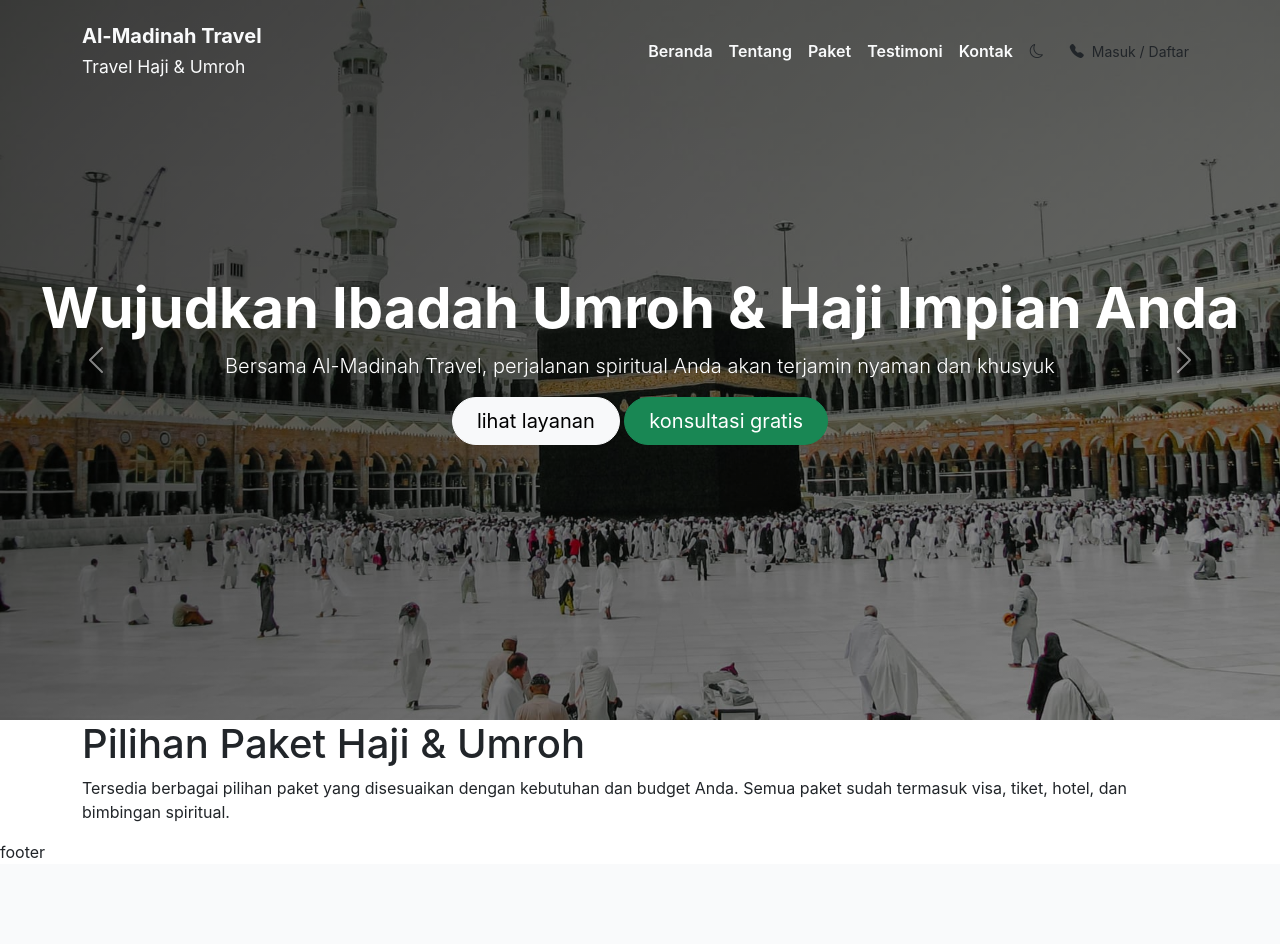
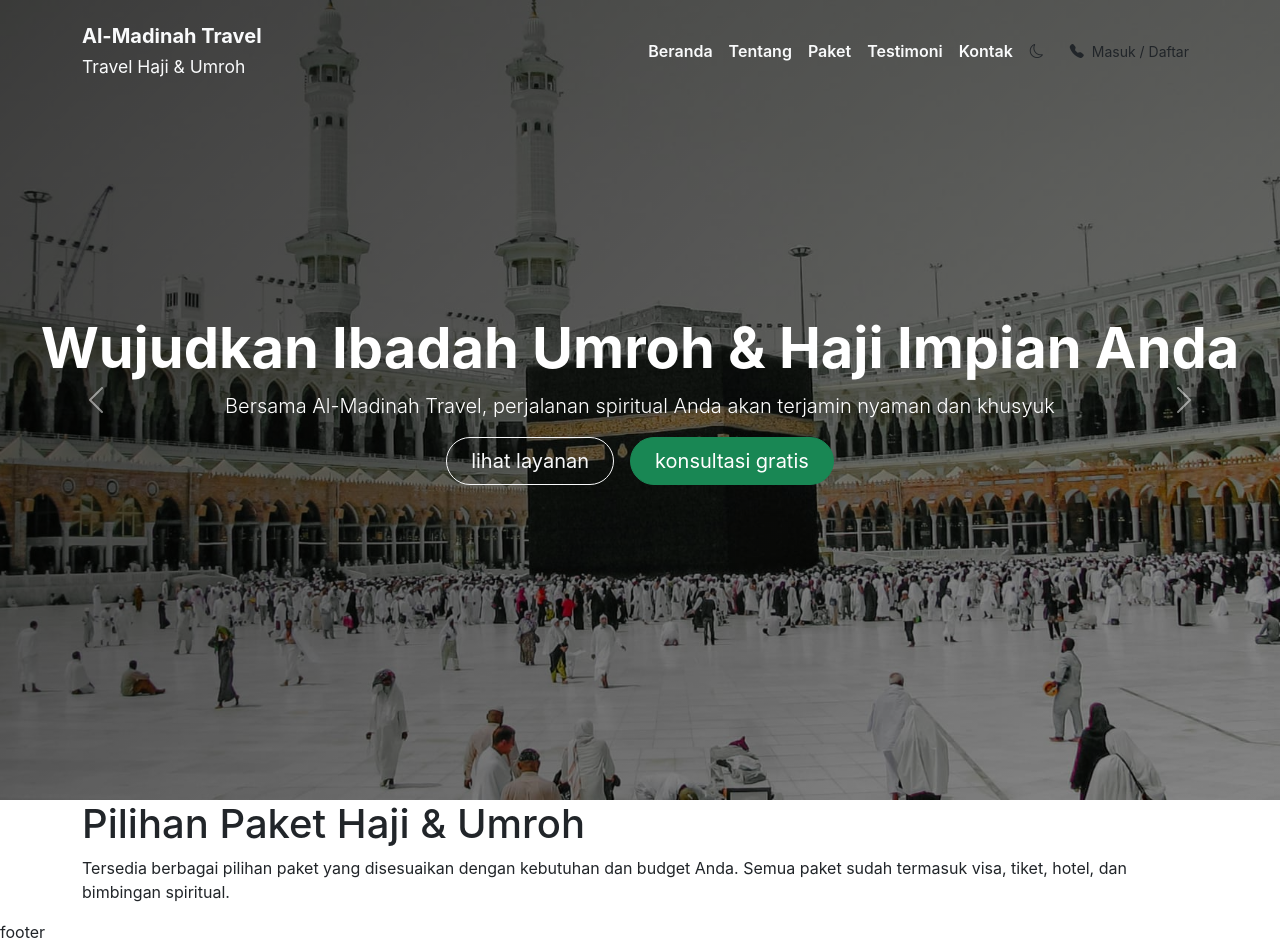
Before and after one commit to Irfan2202/travel-umroh-laravel-livewire-filament, a Laravel app: page / in a window 1280 px wide. Before the commit the page ends 858 px from the top, so only its background shows below. Run offline with Laravel 12, Linux system fonts and the light colour scheme; data that the repository does not hold is empty; style sheets or scripts are compiled from the project's sources; parts of the project's set-up code (start-up, migrations or seed data) failed here and were passed over; some libraries are stand-ins or nearby versions.

Commit message:
hero button

```diff
--- a/resources/css/app.css
+++ b/resources/css/app.css
@@ -1,3 +1,5 @@
+@import "bootstrap";
+
 /* Global Variables */
 :root {
     --primary-gold: #f59e0b;
@@ -44,6 +46,17 @@ h2 {
 }
 
 /* Hero Section */
+.carousel {
+    position: relative;
+    height: 100vh;
+    overflow: hidden;
+}
+.carousel img {
+    width: 100%;
+    height: 100vh;
+    object-fit: cover;
+    object-position: center;
+}
 .carousel-item .overlay {
     background: linear-gradient(135deg, rgba(0, 0, 0, 0.7), rgba(0, 0, 0, 0.4));
 }
--- a/resources/views/components/nav-links.blade.php
+++ b/resources/views/components/nav-links.blade.php
@@ -16,7 +16,6 @@
     </li>
     <div class="d-flex align-items-center gap-2">
         <button class="btn btn-sm rounded-pill" id="themeToggle">
-
             <i class="bi bi-moon" id="themeIcon"></i>
         </button>
         <button class="btn btn-gold btn-sm rounded-pill">
--- a/resources/views/livewire/home/hero-section.blade.php
+++ b/resources/views/livewire/home/hero-section.blade.php
@@ -6,12 +6,14 @@
                 <div class="overlay position-absolute top-0 start-0 w-100 h-100"></div>
                 <div
                     class="carousel-caption top-0 start-0 w-100 h-100 d-flex flex-column justify-content-center align-items-center text-center px-3">
-                    <div class=" mx-auto">
+                    <div class="mx-auto">
                         <h5 class="display-4 fw-bold">Wujudkan Ibadah Umroh & Haji Impian Anda</h5>
                         <p class="lead">Bersama Al-Madinah Travel, perjalanan spiritual Anda akan terjamin nyaman dan
                             khusyuk</p>
-                        <a href="" class="btn btn-lg btn-light rounded-pill px-4">lihat layanan</a>
-                        <a href="" class="btn btn-lg btn-success rounded-pill px-4">konsultasi gratis</a>
+                        <div class="d-flex flex-column flex-sm-row gap-3 justify-content-center">
+                            <a href="" class="btn btn-lg btn-outline-light rounded-pill px-4">lihat layanan</a>
+                            <a href="" class="btn btn-lg btn-success rounded-pill px-4">konsultasi gratis</a>
+                        </div>
                     </div>
                 </div>
             </div>
@@ -25,8 +27,10 @@
                         <h5 class="display-4 fw-bold">Wujudkan Ibadah Umroh & Haji Impian Anda</h5>
                         <p class="lead">Bersama Al-Madinah Travel, perjalanan spiritual Anda akan terjamin nyaman dan
                             khusyuk</p>
-                        <a href="" class="btn btn-lg btn-light rounded-pill px-4">lihat layanan</a>
-                        <a href="" class="btn btn-lg btn-success rounded-pill px-4">konsultasi gratis</a>
+                        <div class="d-flex flex-column flex-sm-row gap-3 justify-content-center">
+                            <a href="" class="btn btn-lg btn-outline-light rounded-pill px-4">lihat layanan</a>
+                            <a href="" class="btn btn-lg btn-success rounded-pill px-4">konsultasi gratis</a>
+                        </div>
                     </div>
                 </div>
             </div>
@@ -40,8 +44,10 @@
                         <h5 class="display-4 fw-bold">Wujudkan Ibadah Umroh & Haji Impian Anda</h5>
                         <p class="lead">Bersama Al-Madinah Travel, perjalanan spiritual Anda akan terjamin nyaman dan
                             khusyuk</p>
-                        <a href="" class="btn btn-lg btn-light rounded-pill px-4">lihat layanan</a>
-                        <a href="" class="btn btn-lg btn-success rounded-pill px-4">konsultasi gratis</a>
+                        <div class="d-flex flex-column flex-sm-row gap-3 justify-content-center">
+                            <a href="" class="btn btn-lg btn-outline-light rounded-pill px-4">lihat layanan</a>
+                            <a href="" class="btn btn-lg btn-success rounded-pill px-4">konsultasi gratis</a>
+                        </div>
                     </div>
                 </div>
             </div>
```
